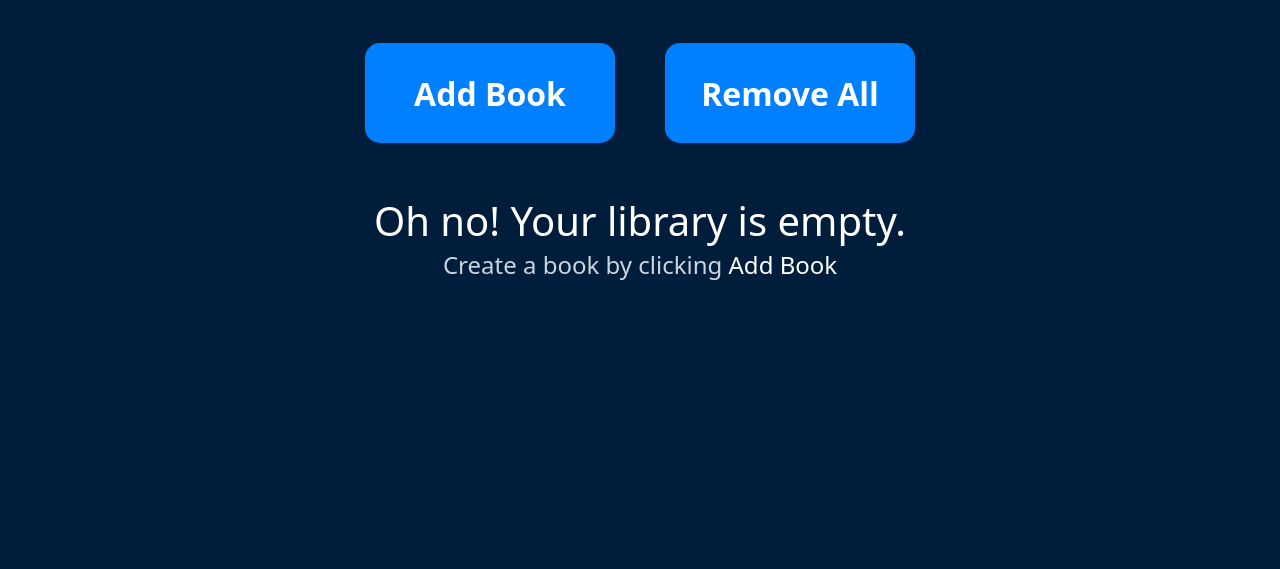
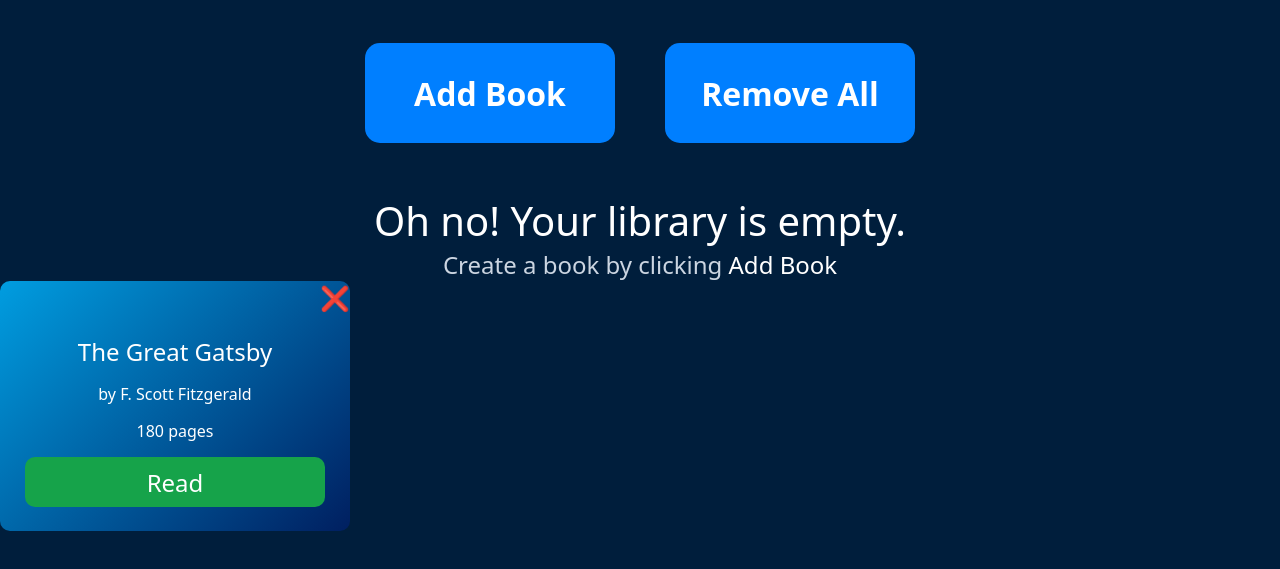
Before and after one commit to cColds/library, a plain HTML site: page index.html in a window 1280 px wide. Shown: the part 107-676 px from the top of the page. Drawn offline with Linux system fonts and the light colour scheme.

Commit message:
card styling

```diff
--- a/index.html
+++ b/index.html
@@ -50,13 +50,33 @@
 
                     <label for="read" class="read">Have you read the book?
                         <input class="book-read" id="read" type="checkbox"></label>
-                    <div class="error"></div>
+                    <div class="error">⠀</div>
                     <button class="submit-container">
                         <div class="submit-button">Submit</div>
                     </button>
+                </div>
+            </div>
+            <article>
+                <div class="card-container">
+                    <div class="card">
+                        <button class='remove-card'>❌</button>
+                        <div class="card-info">
+                            <div class="title-card">The Great Gatsby</div>
+                            <div class="author-card">by F. Scott Fitzgerald</div>
+                            <div class="pages-card">180 pages</div>
+                            <button class="read-card">Read</button>
+                        </div>
+
+
+                    </div>
+
 
                 </div>
-            </div>
+
+
+            </article>
+
+
         </main>
 
     </body>
--- a/scripts.js
+++ b/scripts.js
@@ -14,10 +14,10 @@
 }
 
 closeModal.addEventListener("click", () => {
-	clearText();
-
+	clearValues();
 	hideModal();
 });
+
 function hideModal() {
 	modal.classList.toggle("show");
 }
@@ -25,11 +25,11 @@
 function isFormValid() {
 	if (bookTitle.value && bookAuthor.value && bookPages.value) {
 		hideModal();
-		clearText();
+		clearValues();
 	} else errorText.textContent = "*All fields must be filled";
 }
 
-function clearText() {
+function clearValues() {
 	bookTitle.value = "";
 	bookAuthor.value = "";
 	bookPages.value = "";
--- a/styles.css
+++ b/styles.css
@@ -214,3 +214,58 @@
 	width: 250px;
 	height: 50px;
 }
+
+/* CARDS */
+.card-container {
+	display: grid;
+	grid-template-columns: 1fr 1fr;
+}
+
+.card {
+	background: linear-gradient(-45deg, #001f60, #009de0);
+	border-radius: 10px;
+	width: 350px;
+	height: 250px;
+	display: flex;
+	justify-content: center;
+	align-items: center;
+	flex-direction: column;
+}
+
+.remove-card {
+	color: #94a3b8;
+	margin-left: auto;
+	margin-bottom: auto;
+	width: 30px;
+	height: 30px;
+	font-size: 1.5rem;
+	background-color: transparent;
+	border: none;
+}
+
+.read-card {
+	font-size: 1.5rem;
+	width: 300px;
+	height: 50px;
+	border-radius: 10px;
+	border: none;
+	cursor: pointer;
+	background-color: #16a34a;
+}
+
+.read-card.not-read {
+	background-color: #dc2626;
+}
+
+.title-card {
+	font-size: 1.5rem;
+}
+
+.card-info {
+	display: flex;
+	flex-direction: column;
+	gap: 15px;
+	align-items: center;
+	justify-content: center;
+	flex-grow: 1;
+}
```
